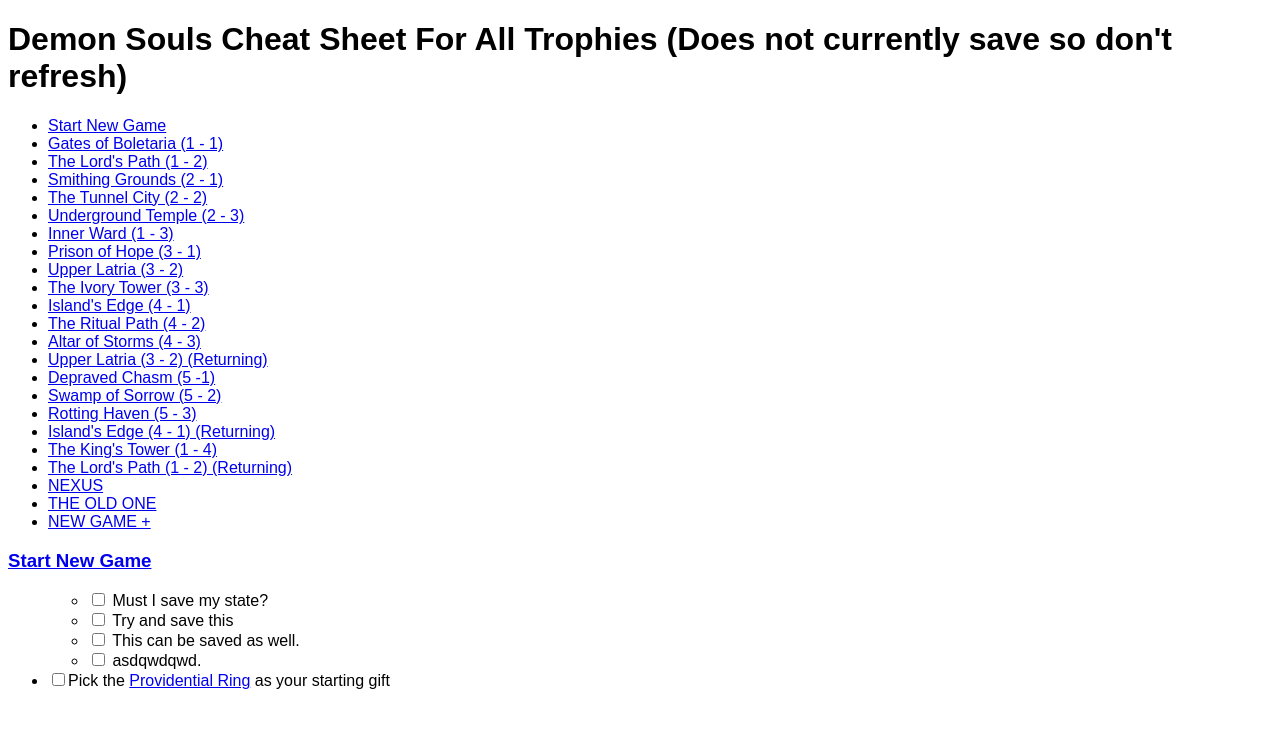
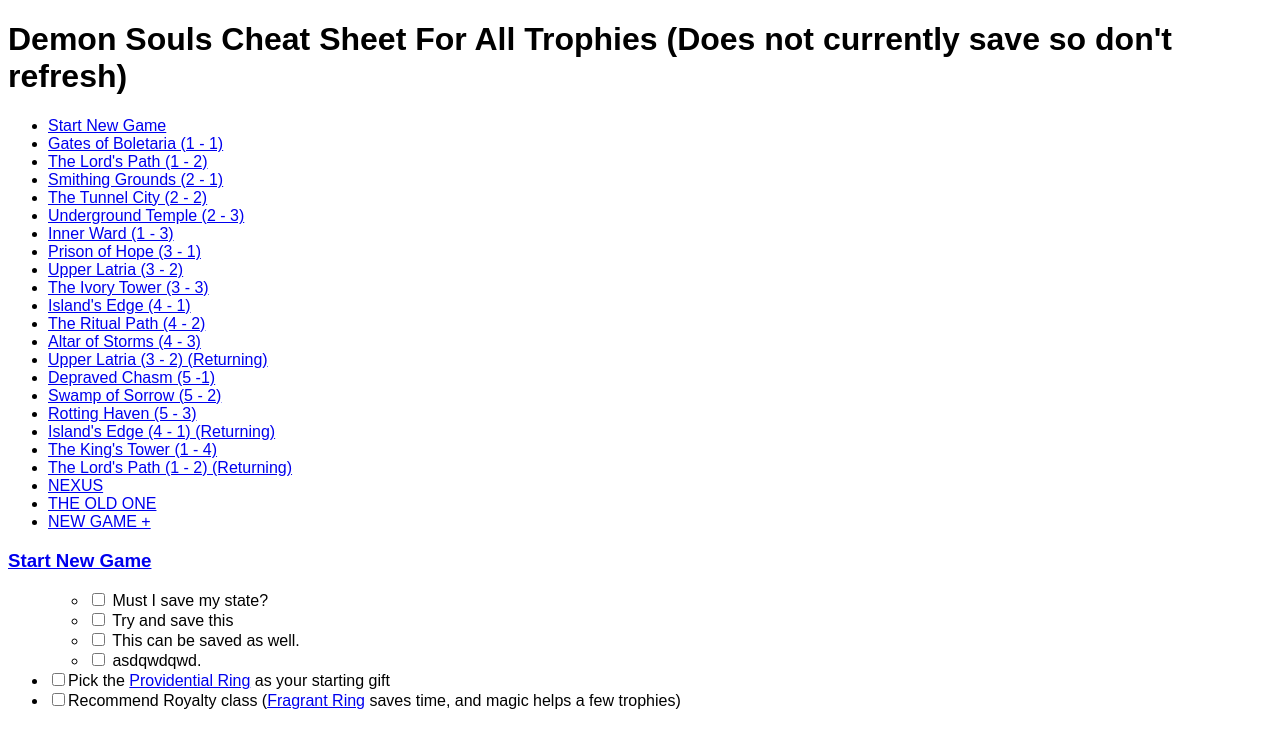
Before and after one commit to AryanTiwari/DemonSoulsWebsite, a plain HTML site: page index.html in a window 1280 px wide. Drawn offline with nearby package versions, Linux system fonts and the light colour scheme.

Commit message:
vqebvqbqb

```diff
--- a/index.html
+++ b/index.html
@@ -38,6 +38,8 @@
     <li class="list-group-item"><input type="checkbox" class="save-cb-state" name="asdcqwfqw" value="yes"> asdqwdqwd.</li>
   </ul>
   <li class="list-group-item"><input type="checkbox" class='save-cb-state' name="egweg" value="yes">Pick the <a href="https://demonssouls.wiki.fextralife.com/Providential+Ring">Providential Ring</a> as your starting gift</li>
+  <li class="list-group-item"><input type="checkbox" class='save-cb-state' name="qweqweqwe" value="yes">Recommend Royalty class (<a href="https://demonssouls.wiki.fextralife.com/Fragrant+Ring">Fragrant Ring</a> saves time, and magic helps a few trophies)</li>
+
 </ul>
 
 <script language='javascript' src="https://code.jquery.com/jquery.js"></script>
```
